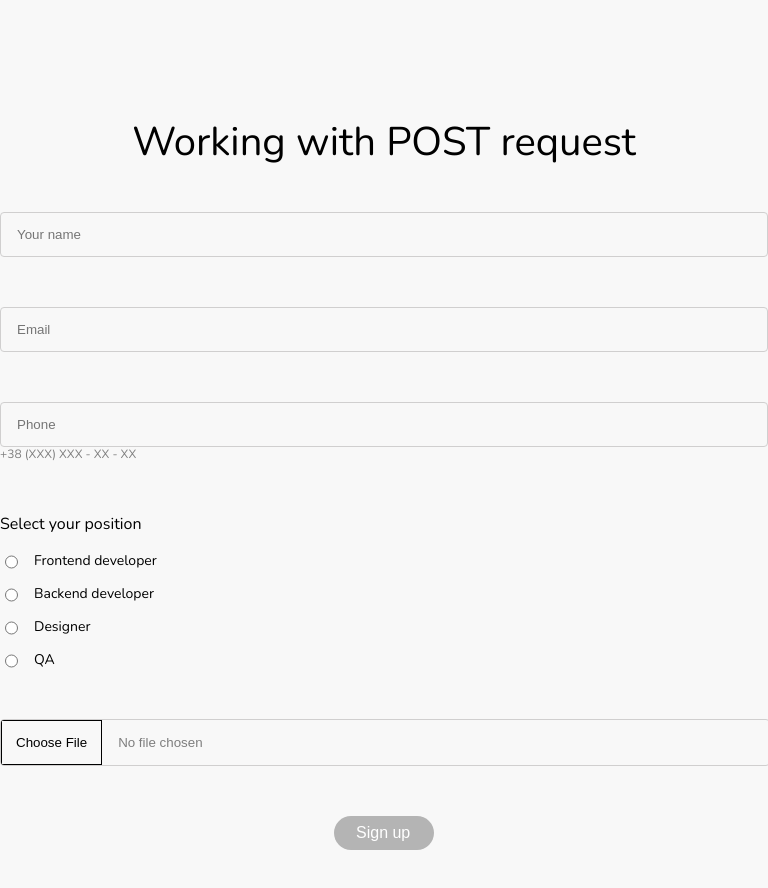
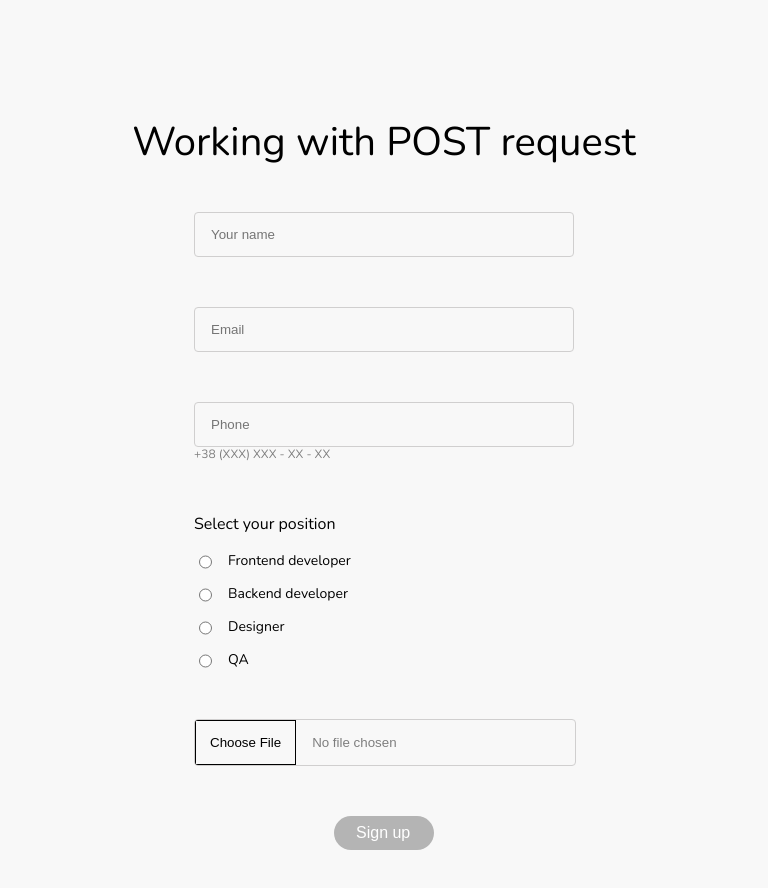
Before and after one commit to DTripleD/abz, a React (Create React App) app: page / in a window 768 px wide. Shown: the part 800-1688 px from the top of the page. Built offline with nearby package versions, Linux system fonts and the light colour scheme; no server answers.

Commit message:
Bug fix responvise markup

```diff
--- a/src/App.scss
+++ b/src/App.scss
@@ -1,7 +1,3 @@
-.header-wrapper {
-  padding: 13px 0;
-}
-
 section {
   height: 100%;
   margin: 0 auto;
@@ -11,69 +7,91 @@ section {
 
 .text-wrapper {
   max-width: 380px;
+  @media screen and (max-width: 360px) {
+    max-width: 328px;
+  }
 }
 
-.get__list {
-  gap: 29px;
+.post__form {
+  @media screen and (max-width: 1024px) {
+    padding-left: 60px;
+    padding-right: 60px;
+  }
+
+  @media screen and (max-width: 768px) {
+    padding-left: 32px;
+    padding-right: 32px;
+  }
+
+  @media screen and (max-width: 360px) {
+    padding-left: 16px;
+    padding-right: 16px;
+  }
 }
 
 .get__item {
   flex-basis: calc((100% - 178px) / 3);
   gap: 29px;
-}
 
-@media (max-width: 1024px) {
-  .header-wrapper {
-    padding: 14px 32px;
+  @media screen and (max-width: 1024px) {
+    flex-basis: calc((100% - 178px) / 3);
   }
 
-  .get__item {
-    flex-basis: calc((100% - 178px) / 3);
+  @media (max-width: 768px) {
+    flex-basis: calc((100% - 112px) / 2);
+  }
+
+  @media screen and (max-width: 360px) {
+    flex-basis: 100%;
   }
 }
 
-@media (max-width: 768px) {
-  .header-wrapper {
+.header-wrapper {
+  @media screen and (max-width: 1024px) {
+    display: flex;
+    align-items: flex-start;
+  }
+
+  @media screen and (max-width: 768px) {
     padding: 17px 32px;
   }
-  .get-block {
+
+  @media screen and (max-width: 360px) {
+    padding: 13px 16px;
+  }
+}
+
+.get-block {
+  @media screen and (max-width: 768px) {
     padding: 164px 16px;
   }
 
-  .get__item {
-    flex-basis: calc((100% - 112px) / 2);
+  @media screen and (min-width: 768px) {
+    padding: 89px 194px;
   }
 
-  .get__list {
-    gap: 16px;
+  @media screen and (max-width: 360px) {
+    padding: 40px 16px 71px 16px;
   }
 }
 
-@media (min-width: 768px) {
-  .get-block {
-    padding: 89px 194px;
+.get__list {
+  gap: 29px;
+  @media screen and (max-width: 768px) {
+    gap: 16px;
+  }
+
+  @media screen and (max-width: 360px) {
+    gap: 20px;
   }
 }
 
-@media (max-width: 360px) {
-  .text-wrapper {
+.register-user__form {
+  @media screen and (max-width: 360px) {
     max-width: 328px;
   }
 
-  .get-block {
-    padding: 40px 16px 71px 16px;
-  }
-
-  .get__item {
-    flex-basis: 100%;
-  }
-
-  .get__list {
-    gap: 20px;
-  }
-
-  .post__form {
-    padding-left: 32px;
-    padding-right: 32px;
+  @media screen and (min-width: 361px) {
+    max-width: 380px;
   }
 }
--- a/src/components/Header/Header.styled.jsx
+++ b/src/components/Header/Header.styled.jsx
@@ -5,6 +5,7 @@ export const Wrapper = styled.section`
   justify-content: space-between;
   max-width: 1170px;
   box-sizing: border-box;
+  align-items: center;
 `;
 
 export const ButtomWrapper = styled.div`
@@ -17,9 +18,8 @@ export const Button = styled.button`
   border-radius: 80px;
   border: none;
   width: 100px;
-
+  padding: 4px 0;
   margin: 0;
-  padding: 0;
   font-family: 'Nunito';
   font-style: normal;
   font-weight: 400;
--- a/src/components/Post/Post.jsx
+++ b/src/components/Post/Post.jsx
@@ -96,7 +96,7 @@ const Post = () => {
         <FormWrapper className='post__form'>
           {' '}
           <Title>Working with POST request</Title>
-          <Form method="post" onSubmit={handleFormSubmit}>
+          <Form method="post" onSubmit={handleFormSubmit} className='register-user__form'>
             <TextInput
               type="text"
               placeholder="Your name"
```
